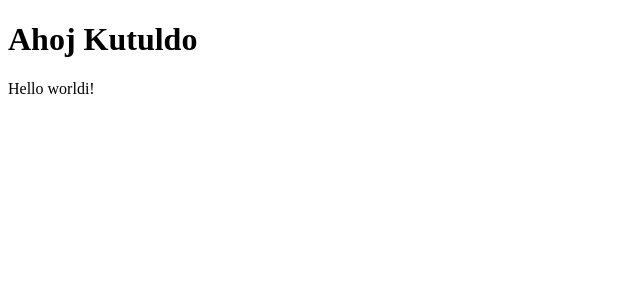
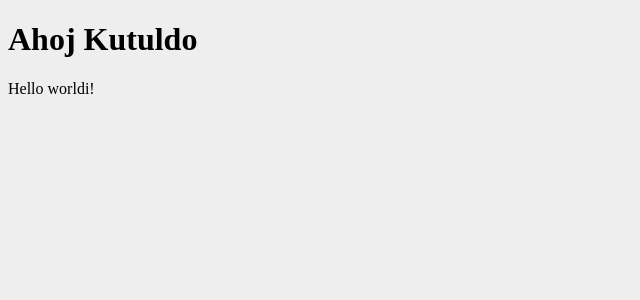
Before and after one commit to JavascriptHeroes/js-lessons, a Next.js app: page / in a window 1280 px wide. Shown: the top 300 px of the page, without its empty margins (0-640 px from the left). Built offline with nearby package versions, Linux system fonts and the light colour scheme.

Commit message:
Pridani sassu

```diff
--- /dev/null
+++ b/next.config.js
@@ -0,0 +1,2 @@
+const withSass = require("@zeit/next-sass");
+module.exports = withSass();
--- a/pages/index.js
+++ b/pages/index.js
@@ -1,3 +1,9 @@
-export default () => <div>
+// styles
+import "./index.scss";
+
+export default () => (
+  <div>
     <h1>Ahoj Kutuldo</h1>
-    Hello worldi!</div>
+    Hello worldi!
+  </div>
+);
--- /dev/null
+++ b/pages/index.scss
@@ -0,0 +1,3 @@
+body {
+  background-color: #eee;
+}
```
Also changed, not shown: package.json (+18 -0 lines), 1 other file (tests, documents, lock files or other folders).
